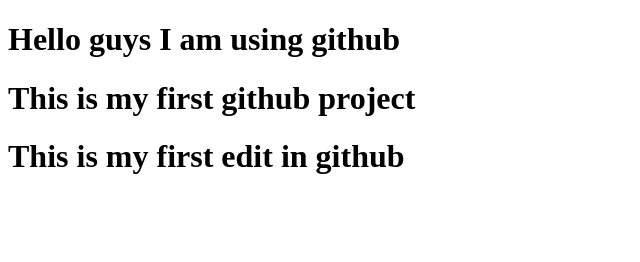
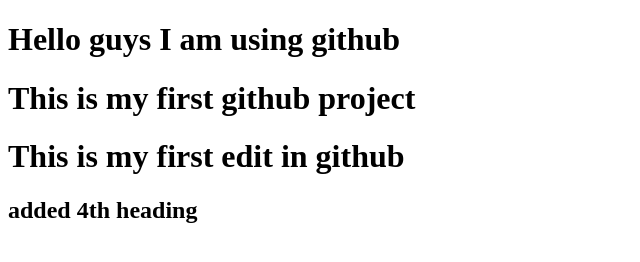
Before and after one commit to bikashpaulbp/my-first-website, a plain HTML site: page index.html in a window 1280 px wide. Shown: the whole page, without its empty margins (0-640 px from the left). Drawn offline with Linux system fonts and the light colour scheme.

Commit message:
added another heading

```diff
--- a/index.html
+++ b/index.html
@@ -9,5 +9,6 @@
     <h1>Hello guys I am using github</h1>
     <h1>This is my first github project</h1>
     <h1>This is my first edit in github</h1>
+    <h2>added 4th heading</h2>
 </body>
 </html>
```
